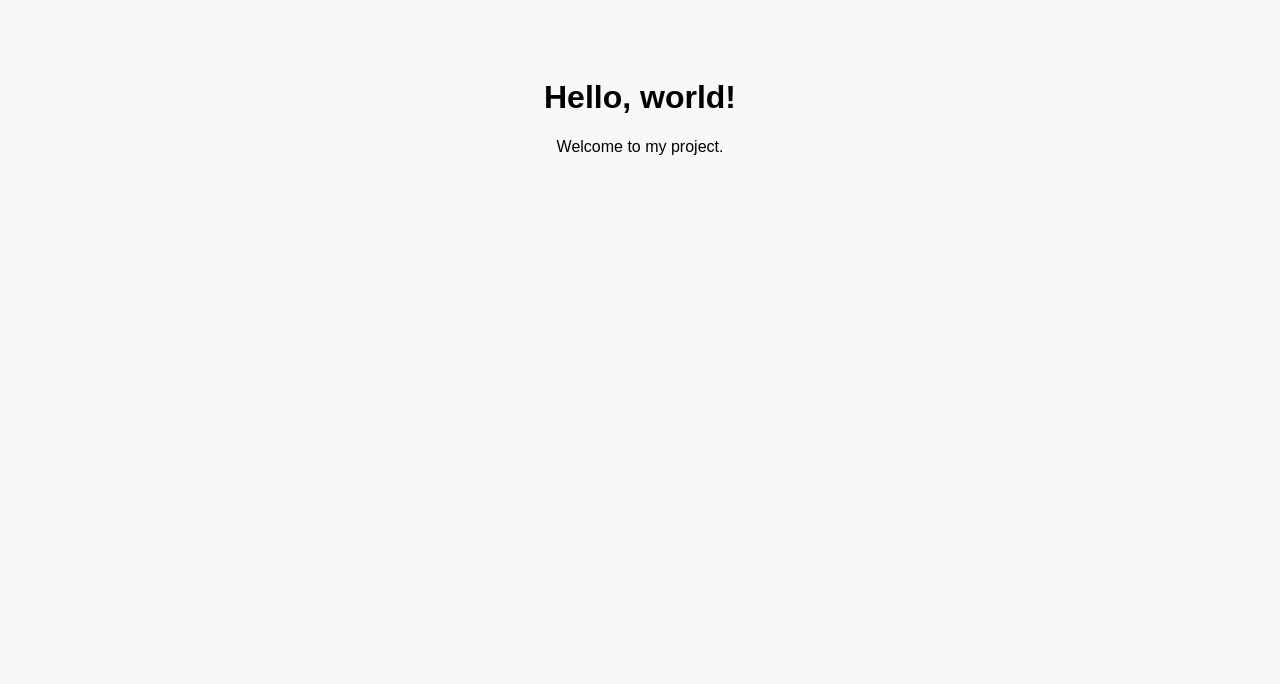
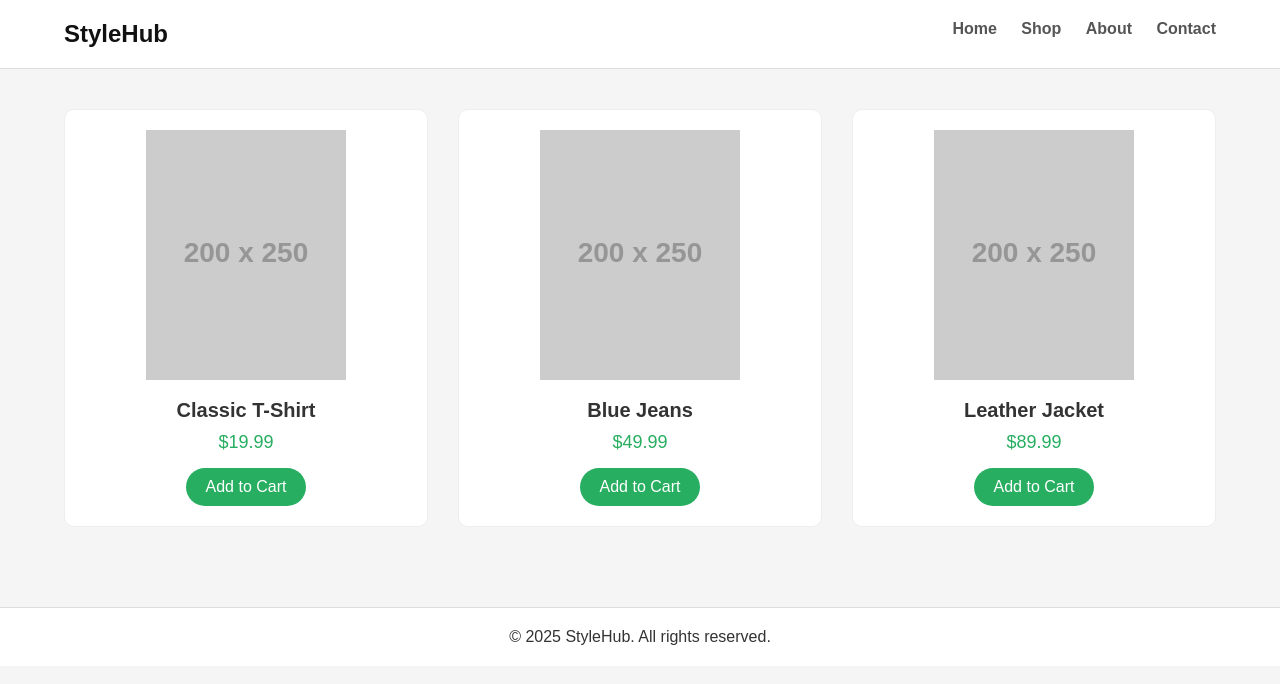
Before and after one commit to egil-r-hildebrand/interaktionsdesign-hemsida, a plain HTML site: page index.html in a window 1280 px wide. Drawn offline with Linux system fonts and the light colour scheme; placeholder pictures from the web are drawn by us.

Commit message:
First commit - added webshop files

```diff
--- a/index.html
+++ b/index.html
@@ -1,13 +1,57 @@
 <!DOCTYPE html>
 <html lang="en">
 <head>
-    <meta charset="UTF-8">
-    <meta name="viewport" content="width=device-width, initial-scale=1.0">
-    <title>My School Website</title>
-    <link rel="stylesheet" href="style.css">
+  <meta charset="UTF-8">
+  <meta name="viewport" content="width=device-width, initial-scale=1.0">
+  <title>Clothing Webshop</title>
+  <link rel="stylesheet" href="style.css">
 </head>
 <body>
-    <h1>Hello, world!</h1>
-    <p>Welcome to my project.</p>
+
+  <header>
+    <div class="container">
+      <h1>StyleHub</h1>
+      <nav>
+        <a href="#">Home</a>
+        <a href="#">Shop</a>
+        <a href="#">About</a>
+        <a href="#">Contact</a>
+      </nav>
+    </div>
+  </header>
+
+  <main class="container">
+    <section class="products">
+
+      <div class="product-card">
+        <img src="https://via.placeholder.com/200x250?text=T-Shirt" alt="T-shirt">
+        <h2>Classic T-Shirt</h2>
+        <p>$19.99</p>
+        <button>Add to Cart</button>
+      </div>
+
+      <div class="product-card">
+        <img src="https://via.placeholder.com/200x250?text=Jeans" alt="Jeans">
+        <h2>Blue Jeans</h2>
+        <p>$49.99</p>
+        <button>Add to Cart</button>
+      </div>
+
+      <div class="product-card">
+        <img src="https://via.placeholder.com/200x250?text=Jacket" alt="Jacket">
+        <h2>Leather Jacket</h2>
+        <p>$89.99</p>
+        <button>Add to Cart</button>
+      </div>
+
+    </section>
+  </main>
+
+  <footer>
+    <div class="container">
+      <p>&copy; 2025 StyleHub. All rights reserved.</p>
+    </div>
+  </footer>
+
 </body>
 </html>
--- a/style.css
+++ b/style.css
@@ -1,6 +1,102 @@
-body {
-    background-color: #f8f8f8;
-    font-family: Arial, sans-serif;
+* {
+    margin: 0;
+    padding: 0;
+    box-sizing: border-box;
+  }
+
+  body {
+    font-family: 'Arial', sans-serif;
+    background-color: #f5f5f5;
+    color: #333;
+  }
+
+  .container {
+    width: 90%;
+    max-width: 1200px;
+    margin: auto;
+  }
+
+  header {
+    background-color: #fff;
+    padding: 20px 0;
+    border-bottom: 1px solid #ddd;
+  }
+
+  header h1 {
+    display: inline-block;
+    font-size: 24px;
+    color: #111;
+  }
+
+  nav {
+    float: right;
+  }
+
+  nav a {
+    text-decoration: none;
+    color: #555;
+    margin-left: 20px;
+    font-weight: bold;
+  }
+
+  nav a:hover {
+    color: #000;
+  }
+
+  main {
+    padding: 40px 0;
+  }
+
+  .products {
+    display: grid;
+    grid-template-columns: repeat(auto-fit, minmax(250px, 1fr));
+    gap: 30px;
+  }
+
+  .product-card {
+    background: #fff;
+    border: 1px solid #eee;
+    border-radius: 10px;
+    padding: 20px;
     text-align: center;
-    padding: 50px;
-}
+    transition: transform 0.3s, box-shadow 0.3s;
+  }
+
+  .product-card img {
+    max-width: 100%;
+    height: auto;
+    margin-bottom: 15px;
+  }
+
+  .product-card h2 {
+    font-size: 20px;
+    margin-bottom: 10px;
+  }
+
+  .product-card p {
+    font-size: 18px;
+    color: #27ae60;
+    margin-bottom: 15px;
+  }
+
+  .product-card button {
+    background-color: #27ae60;
+    color: white;
+    border: none;
+    padding: 10px 20px;
+    border-radius: 25px;
+    cursor: pointer;
+    font-size: 16px;
+  }
+
+  .product-card button:hover {
+    background-color: #219150;
+  }
+
+  footer {
+    background-color: #fff;
+    text-align: center;
+    padding: 20px 0;
+    border-top: 1px solid #ddd;
+    margin-top: 40px;
+  }
```
Also changed, not shown: 1 other file.
